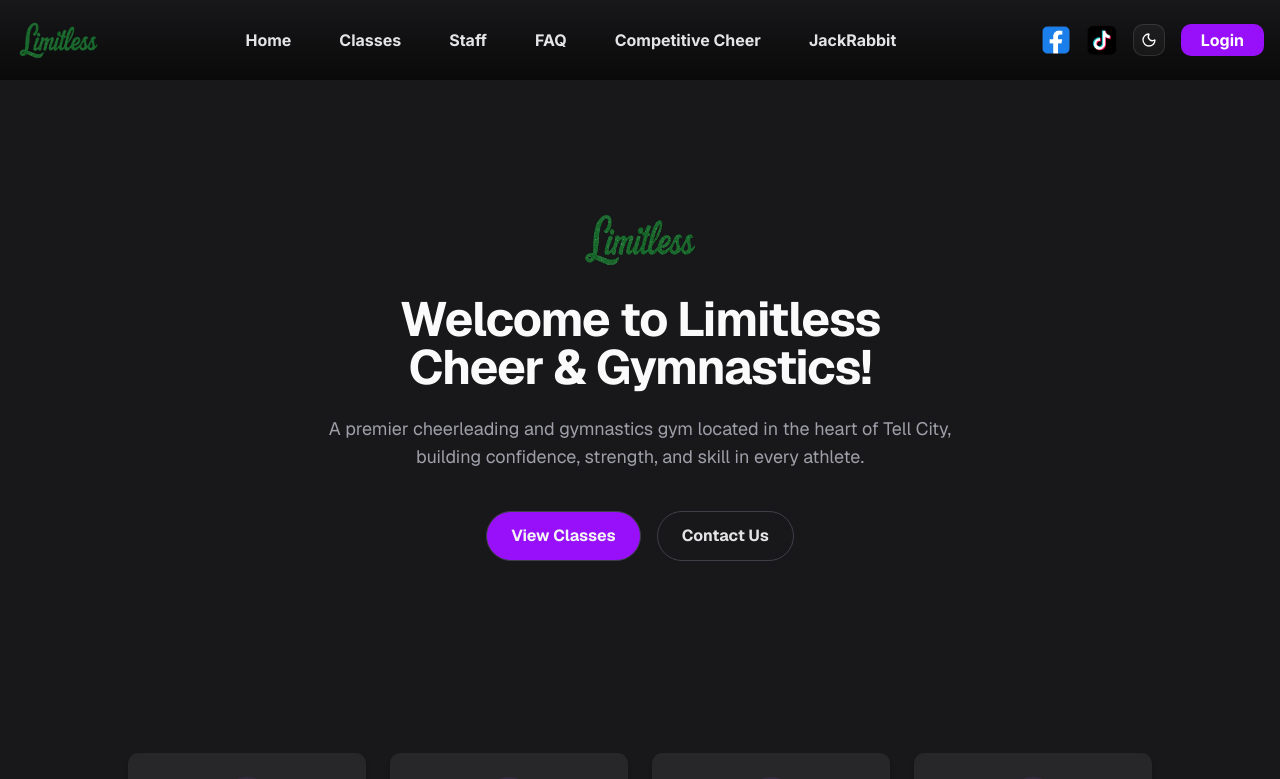
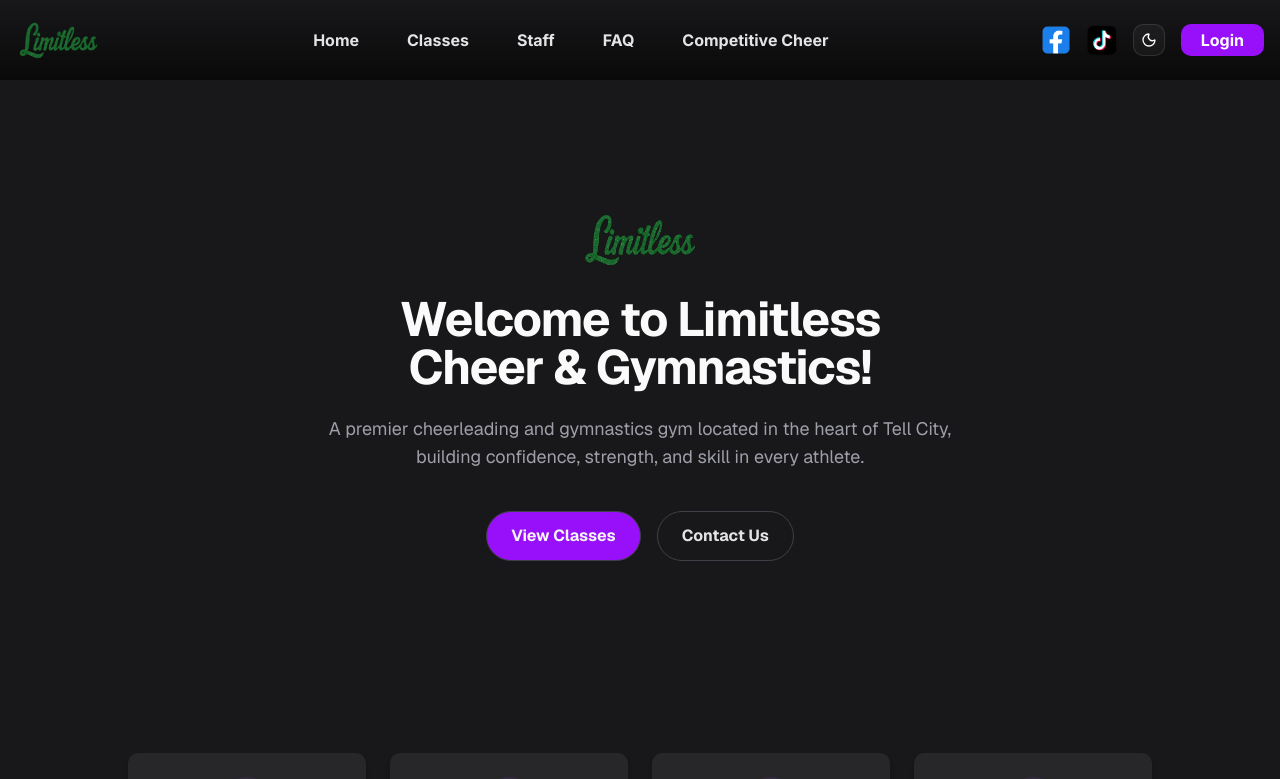
Before and after one commit to ApexMC/fusionlcc, a Next.js app: page / in a window 1280 px wide. Shown: the top 779 px of the page. Built offline with nearby package versions, Linux system fonts and the light colour scheme; no server answers.

Commit message:
remove jackrabbit header link

```diff
--- a/components/navigation/links.ts
+++ b/components/navigation/links.ts
@@ -14,11 +14,6 @@ export const navigationItems = [
     label: "Competitive Cheer",
     showInFooter: true,
   },
-  {
-    href: "https://app.jackrabbitclass.com/portal/pplogin.asp?id=522310",
-    label: "JackRabbit",
-    showInFooter: true,
-  },
 ] satisfies NavigationItem[]
 
 export const footerNavigationItems = navigationItems.filter(
```
